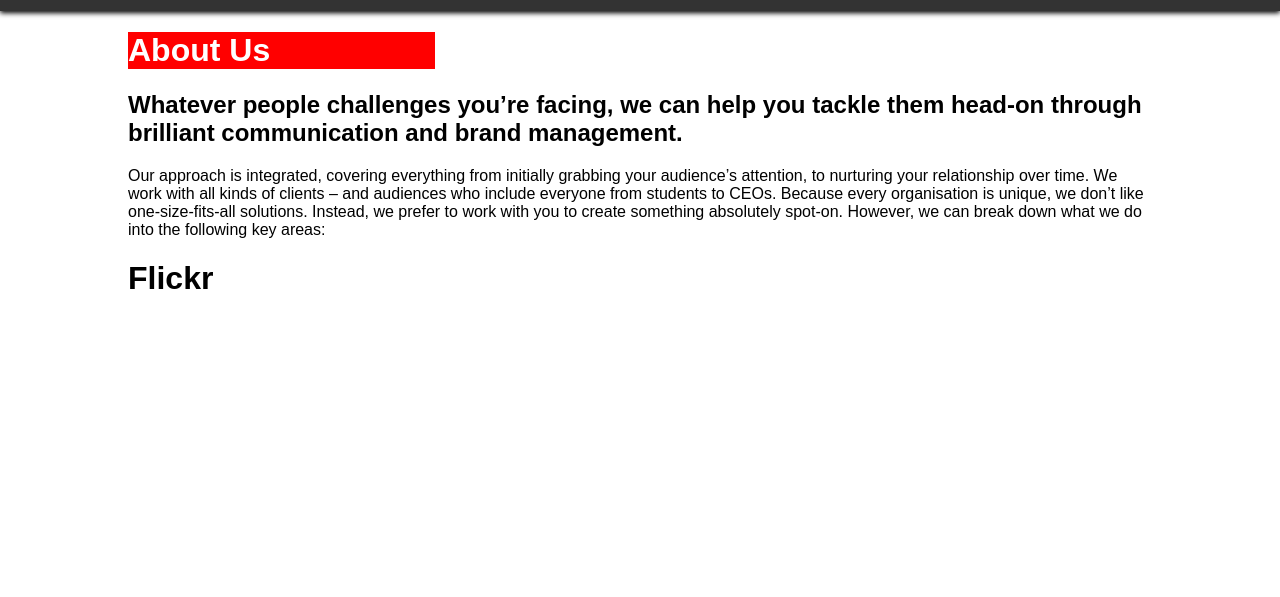
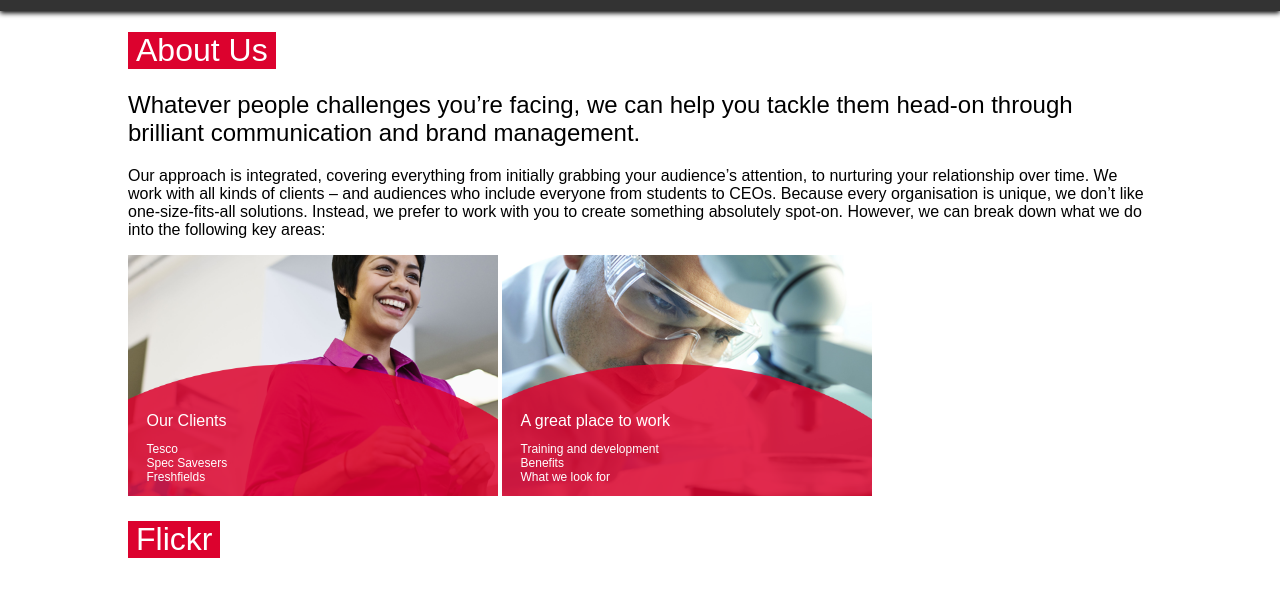
Before and after one commit to mr-beerkiss/projects.beerkiss.io, a website: page havas-people/src/index.html in a window 1280 px wide. Shown: the part 69-666 px from the top of the page. Drawn offline with nearby package versions, Linux system fonts and the light colour scheme; files that its build step writes are made by us from their sources; files whose address does not match are found by name.

Commit message:
Layout 90% complete and flickr feed is populating the page.

```diff
--- a/havas-people/src/index.html
+++ b/havas-people/src/index.html
@@ -20,26 +20,55 @@
 				</ul>
 			</div>
 
-			<div class="the-body">
+			<div class="section the-body">
 
-				<div class="page-title-container">
-					<h1 class="page-title-header">About Us</h1>
+				<h1 class="section-heading">About Us</h1>
+
+				<!--<div class="page-title-container">
+
+				</div>-->
+
+
+				<h2 class="section-sub-heading">Whatever people challenges you’re facing, we can help you tackle them head-on through brilliant communication and brand management. </h2>
+
+				<p>Our approach is integrated, covering everything from initially grabbing your audience’s attention, to nurturing your relationship over time.  We work with all kinds of clients – and audiences who include everyone from students to CEOs. Because every organisation is unique, we don’t like one-size-fits-all solutions. Instead, we prefer to work with you to create something absolutely spot-on.  However, we can break down what we do into the following key areas: </p>
+
+
+
+				<div class="key-area key-area__our-clients">
+					<div class="key-area-data">
+						<h5 class="key-area-heading">Our Clients</h5>
+						<ul class="key-area-list">
+							<li>Tesco</li>
+							<li>Spec Savesers</li>
+							<li>Freshfields</li>
+						</ul>
+					</div>
+
+				</div>
+
+				<div class="key-area key-area__place-to-work">
+					<div class="key-area-data">
+						<h5 class="key-area-heading">A great place to work</h5>
+						<ul class="key-area-list">
+							<li>Training and development</li>
+							<li>Benefits</li>
+							<li>What we look for</li>
+						</ul>
+					</div>
 				</div>
 
 
-				<h2>Whatever people challenges you’re facing, we can help you tackle them head-on through brilliant communication and brand management. </h2>
-
-				<p>Our approach is integrated, covering everything from initially grabbing your audience’s attention, to nurturing your relationship over time.  We work with all kinds of clients – and audiences who include everyone from students to CEOs. Because every organisation is unique, we don’t like one-size-fits-all solutions. Instead, we prefer to work with you to create something absolutely spot-on.  However, we can break down what we do into the following key areas: </p>
-
-				<div class="key-area key-area__our-clients"></div>
-
-				<div class="key-area key-area__place-to-work"></div>
-
-				<h1>Flickr</h1>
-				<div class="flickr-feed"></div>
 
 
 			</div>
+
+			<div class="section flickr-feed">
+				<h1 class="section-heading">Flickr</h1>
+			</div>
+
+
+
 
 
 		</div>
--- a/havas-people/src/scss/_body.scss
+++ b/havas-people/src/scss/_body.scss
@@ -1,20 +1,49 @@
 .the-body {
 
-	margin: 0 10%;
+	.key-area {
+		display: inline-block;
+		position: relative;
+		overflow: hidden;
+		@each $tile-image in ( our-clients place-to-work ) {
 
+			width: (555px  * 0.666 );
+			height: (362px * 0.666 );
 
-	.page-title-container {
-		background-color: red;
-		color: white;
+			background : {
+				size: 100%;
+				position: center center;
+				repeat: no-repeat;
+			}
 
-		width: 30%;
+			&.key-area__#{$tile-image} {
 
-		.page-title-text {
-			font-weight: 400;
-			text-align: center;
+				$tile-image-url: "../images/#{$tile-image}.png";
+				background-image: url($tile-image-url);
 
+			}
 		}
+
+		.key-area-data {
+			position: absolute;
+			bottom: 0;
+			color: white;
+			left: 5%;
+
+			.key-area-heading {
+				margin: 0;
+				font-size: 1em;
+				font-weight: 500;
+			}
+
+			.key-area-list {
+				list-style: none;
+				padding: 0;
+
+				font-size: 0.75em;
+
+			}
+		}
+
 	}
 
-
 }
--- /dev/null
+++ b/havas-people/src/scss/_flickr.scss
@@ -0,0 +1,9 @@
+.flickr-feed {
+
+	.flickr-feed-thumb {
+		max-width: 30%;
+		max-height: 20%;
+		margin: 1%;
+	}
+
+}
--- /dev/null
+++ b/havas-people/src/scss/_section.scss
@@ -0,0 +1,21 @@
+.section {
+
+	$red-color: rgb(220, 2, 46);
+
+	margin: 0 10%;
+
+	.section-heading {
+			font-weight: 400;
+			text-align: center;
+			display: table;
+			background-color: $red-color;
+			color: white;
+			padding: 0 0.25em;
+
+	}
+
+	.section-sub-heading {
+		font-weight: 400;
+	}
+
+}
--- a/havas-people/src/scss/main.scss
+++ b/havas-people/src/scss/main.scss
@@ -8,4 +8,6 @@
 }
 
 @import "header";
+@import "section";
 @import "body";
+@import "flickr";
```
Also changed, not shown: havas-people/src/js/app.js (+31 -1 lines), havas-people/src/assets/images/our-clients.png (added), havas-people/src/assets/images/place-to-work.png (added), 1 other file.
